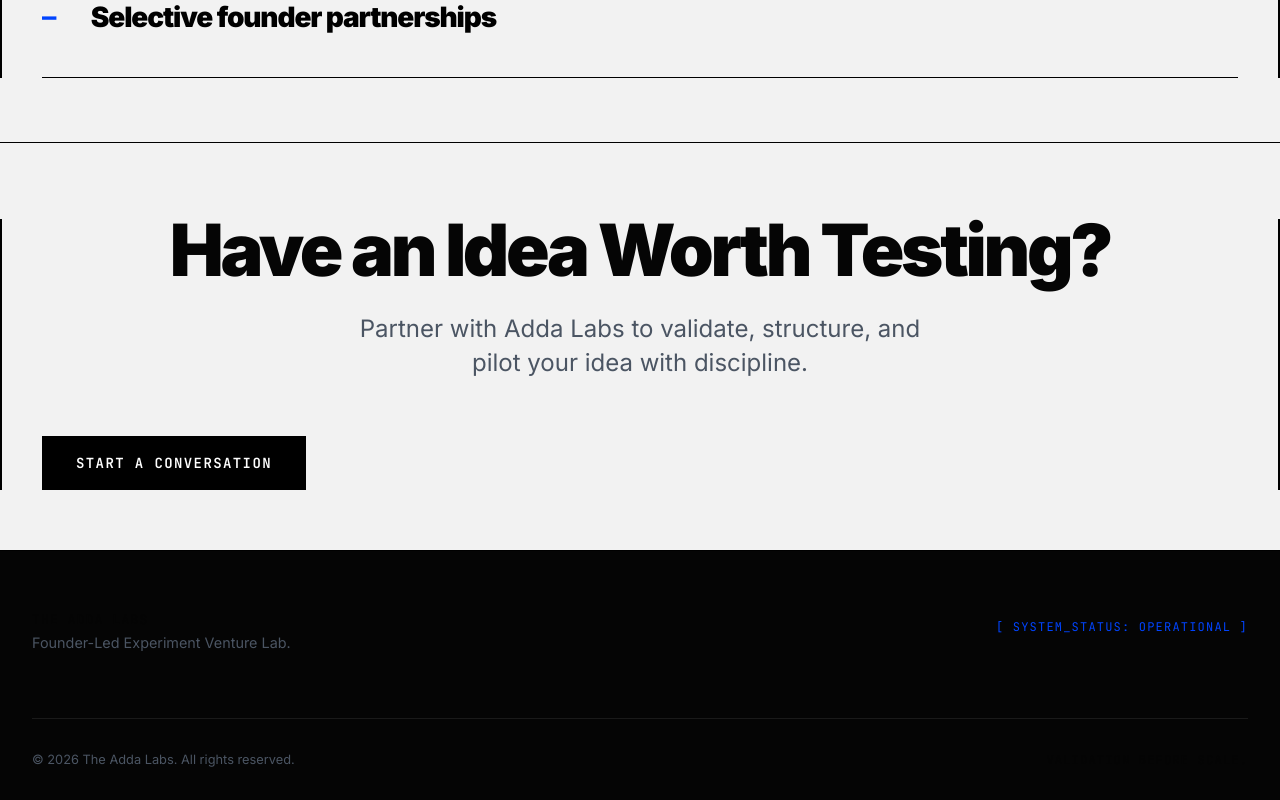
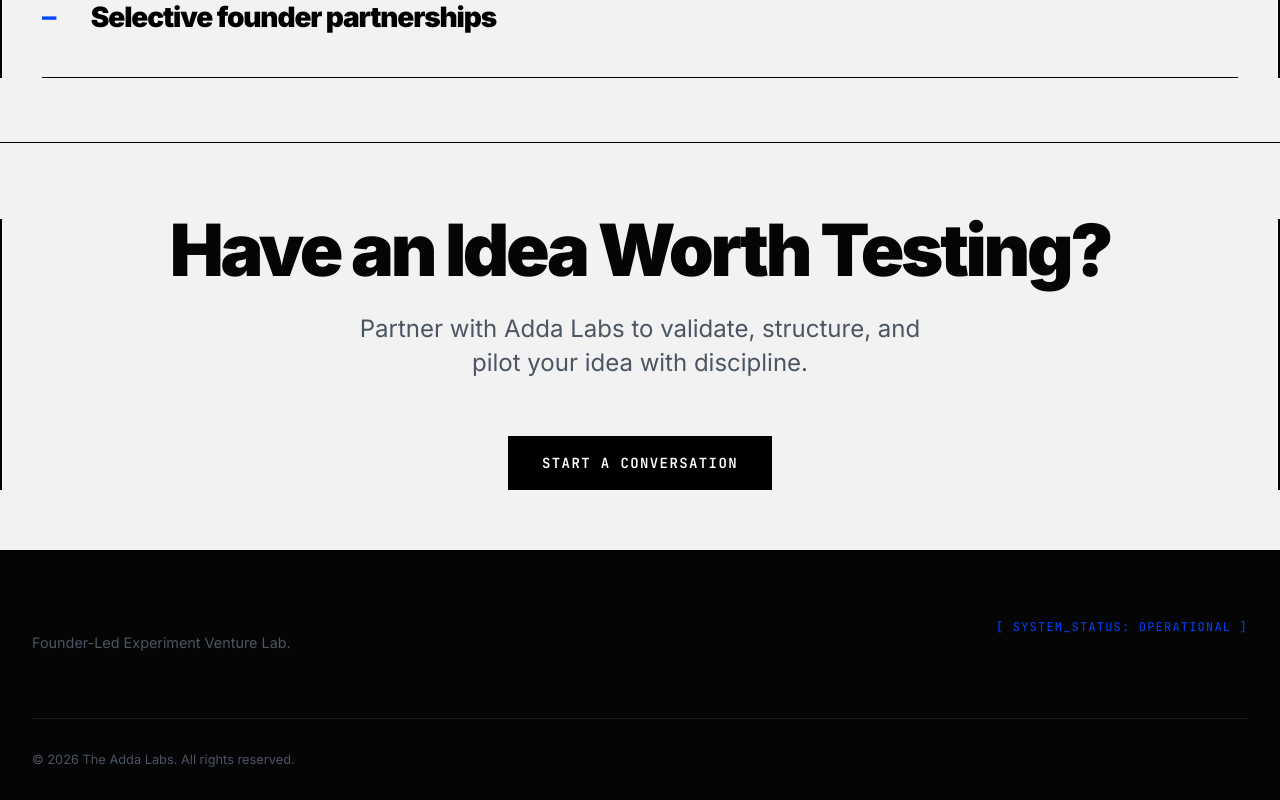
Before and after one commit to ron0105/adda-labs, a Next.js app: page / in a window 1280 px wide. Shown: the part 3520-4320 px from the top of the page. Built offline with nearby package versions, Linux system fonts and the light colour scheme.

Commit message:
Add mailto link to final CTA button

```diff
--- a/app/page.tsx
+++ b/app/page.tsx
@@ -166,9 +166,9 @@
                     <div className={styles.ctaContent}>
                         <h2 className={styles.sectionTitle}>Have an Idea Worth Testing?</h2>
                         <p>Partner with Adda Labs to validate, structure, and pilot your idea with discipline.</p>
-                        <button className={styles.ctaPrimary}>
+                        <a href="mailto:founder@theaddalabs.com" className={styles.ctaPrimary} style={{ display: 'inline-block', textDecoration: 'none' }}>
                             Start a Conversation
-                        </button>
+                        </a>
                     </div>
                 </div>
             </section>
```
